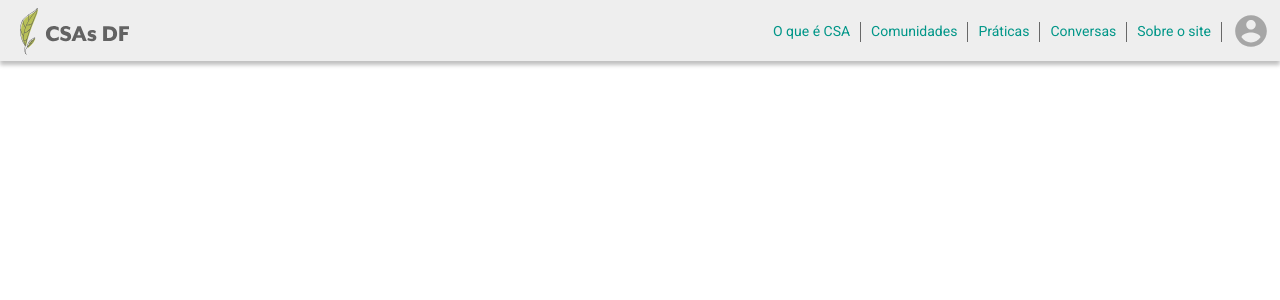
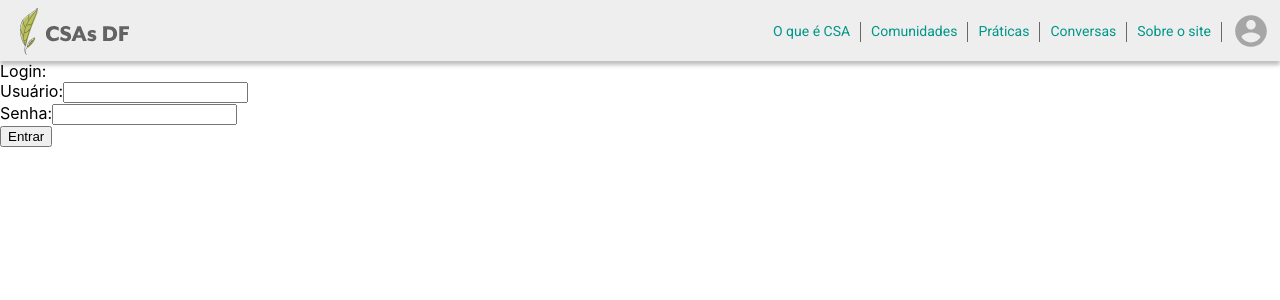
Before and after one commit to mashiro11/projeto-csa-frontend, a React (Create React App) app: page /login in a window 1280 px wide. Shown: the top 300 px of the page. Built offline with nearby package versions, Linux system fonts and the light colour scheme.

Commit message:
Login page

```diff
--- a/src/App.js
+++ b/src/App.js
@@ -15,6 +15,7 @@ import Topics from './Pages/Topics'
 import Topic from './Pages/Topic'
 import NewTopic from './Pages/NewTopic'
 import WhatIs from './Pages/WhatIs'
+import Login from './Pages/Login'
 
 function App() {
   let [layout, setLayout] = React.useState(window.innerWidth >= 660 ? 'DESKTOP' : 'MOBILE')
@@ -41,6 +42,7 @@ function App() {
           <Route exact path="/conversas/nova" component={NewTopic} />
 
           <Route exact path="/o-que-e-csa" component={WhatIs} />
+          <Route exact path="/login" component={Login} />
         </Switch>
       </div>
     </LayoutContext.Provider>
--- /dev/null
+++ b/src/Pages/Login/index.js
@@ -0,0 +1,28 @@
+import React from 'react'
+
+const Login = () => {
+  const [user, setUser] = React.useState('')
+  const [password, setPassword] = React.useState('')
+
+  const loginRequest = () => {
+    console.log('TODO: request login')
+  }
+  return(
+    <div>
+      Login:
+      <div>
+        <span>Usuário:</span>
+        <input type='text' value={user}
+          onChange={(e) => setUser(user + e.target.value) }/>
+      </div>
+      <div>
+        <span>Senha:</span>
+        <input type='password' value={password}
+        onChange={(e) => setPassword(password + e.target.value) }/>
+      </div>
+      <button onClick={loginRequest}>Entrar</button>
+    </div>
+  )
+}
+
+export default Login
--- a/src/components/Navbar/index.js
+++ b/src/components/Navbar/index.js
@@ -13,7 +13,6 @@ import styles from './styles.js'
 
 const Navbar = () => {
   const layout = React.useContext(LayoutContext)
-
   return (
     <div>
       <div style={styles.container}>
@@ -35,7 +34,7 @@ const Navbar = () => {
               </div>
             : null}
 
-            <img src={noLoginUser} style={styles.userIcon} alt='user' />
+            <Link to='login'><img src={noLoginUser} style={styles.userIcon} alt='user' /></Link>
           </div>
 
 
```
